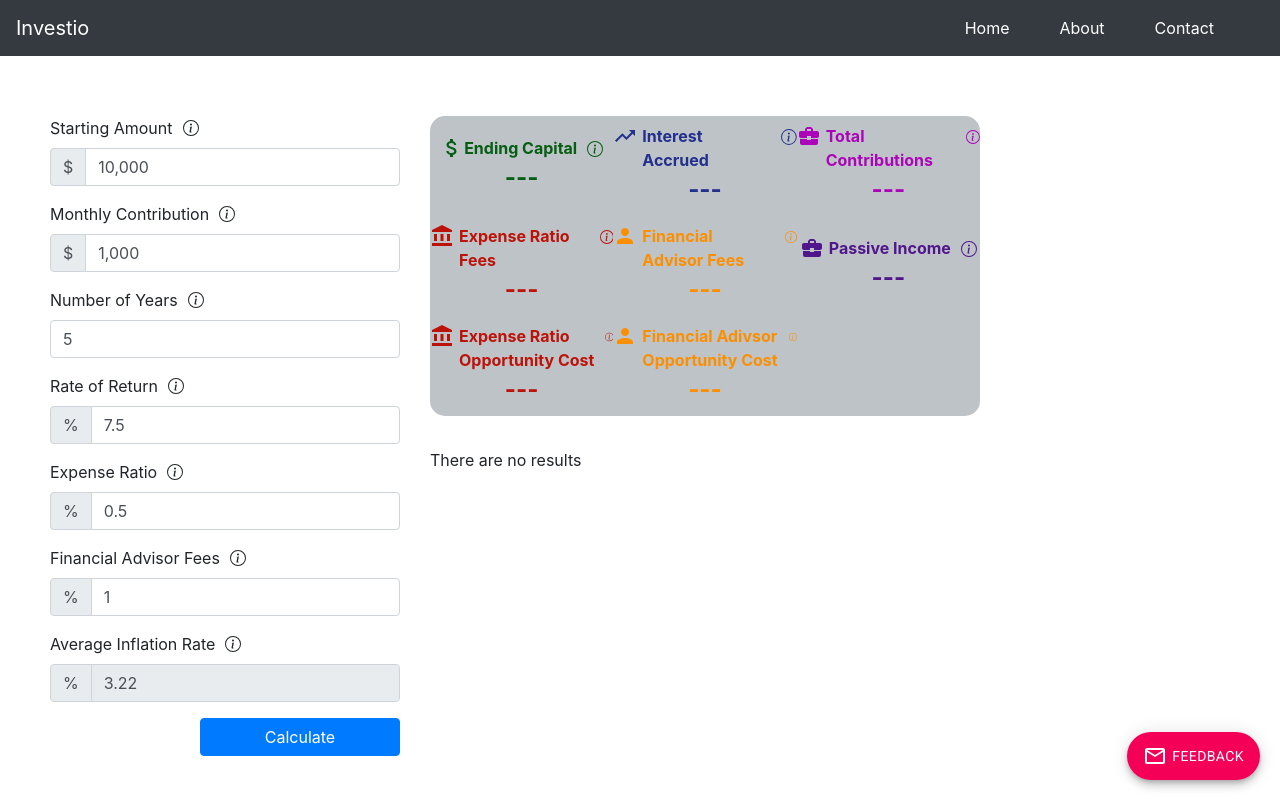
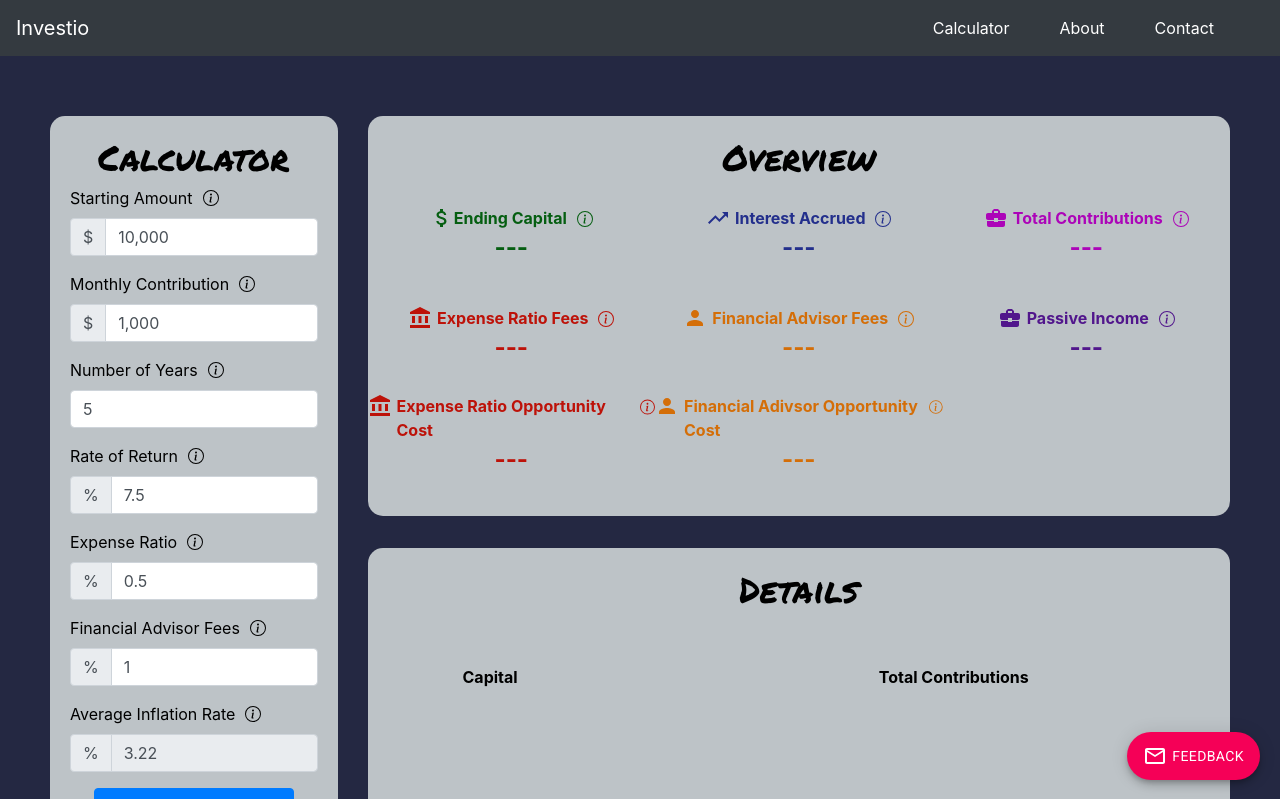
Before and after one commit to scottgibson21/investment-calculator, a React (Create React App) app: page / in a window 1280 px wide. Shown: the top 799 px of the page. Built offline with nearby package versions, Linux system fonts and the light colour scheme.

Commit message:
feat: update theme to dark mode

```diff
--- a/public/index.html
+++ b/public/index.html
@@ -26,7 +26,7 @@
     -->
     <title>Investio</title>
   </head>
-  <body>
+  <body style="background-color: #242842;">
     <noscript>You need to enable JavaScript to run this app.</noscript>
     <div id="root"></div>
   </body>
--- a/src/components/About.js
+++ b/src/components/About.js
@@ -35,9 +35,10 @@ function About() {
 
 const styles = {
   container: {
+    marginTop: 80,
     justifyContent: "center",
     alignItems: "center",
-    border: "solid",
+    border: "none",
     width: 700,
     borderRadius: 25,
     backgroundColor: "#41526e",
--- a/src/components/CalculationChartResult.js
+++ b/src/components/CalculationChartResult.js
@@ -2,18 +2,20 @@ import React from "react";
 import { connect } from "react-redux";
 import Row from "react-bootstrap/Row";
 import Col from "react-bootstrap/Col";
+import Container from "react-bootstrap/Container";
 import NivoCalculationChart from "./NivoCalculationChart";
 
 function CalculationChartResult(props) {
-  const { resultSet } = props;
+  //const { resultSet } = props;
 
-  if (resultSet === undefined) {
-    return <div>There are no results</div>;
-  }
+  // if (resultSet === undefined) {
+  //   return <div></div>;
+  // }
 
   return (
-    <React.Fragment>
-      <Row style={styles.row}>
+    <Container style={styles.mainContainer} fluid>
+      <h2 style={styles.detailsHeader}>Details</h2>
+      <Row style={{ paddingTop: 50, ...styles.row }}>
         <Col style={styles.column}>
           <h2 style={styles.chartHeader}>Capital</h2>
           <NivoCalculationChart chartKey={"capital"} />
@@ -53,16 +55,26 @@ function CalculationChartResult(props) {
           <NivoCalculationChart chartKey={"passiveIncome"} />
         </Col>
       </Row>
-    </React.Fragment>
+    </Container>
   );
 }
 
 const styles = {
   mainContainer: {
+    backgroundColor: "#BDC3C7",
+    borderRadius: "15px",
+    margin: 0,
+    width: "100%",
+    color: "#000000",
     display: "flex",
-    flexDirection: "row",
-    justifyContent: "center",
-    height: 400,
+    flexDirection: "column",
+  },
+  detailsHeader: {
+    fontFamily: "Permanent Marker",
+    fontSize: 35,
+    color: "black",
+    alignSelf: "center",
+    marginTop: 20,
   },
   chartHeader: {
     fontSize: "1rem",
--- a/src/components/CalculationInput.js
+++ b/src/components/CalculationInput.js
@@ -172,7 +172,8 @@ function CalculationInput(props) {
   };
 
   return (
-    <Form style={{ marginTop: 60 }} onSubmit={handleSubmit}>
+    <Form style={styles.form} onSubmit={handleSubmit}>
+      <h2 style={styles.formHeader}>Calculator</h2>
       <Form.Group controlId="formStrartingAmount">
         <Form.Label>Starting Amount</Form.Label>
         <OverlayTrigger
@@ -358,9 +359,22 @@ function CalculationInput(props) {
 }
 
 const styles = {
+  form: {
+    display: "flex",
+    flexDirection: "column",
+    backgroundColor: "#BDC3C7",
+    borderRadius: "15px",
+    marginTop: 60,
+    padding: 20,
+    color: "black",
+  },
+  formHeader: {
+    fontFamily: "Permanent Marker",
+    fontSize: 35,
+    alignSelf: "center",
+  },
   calculateButton: {
-    alignSelf: "right",
-    marginLeft: 150,
+    alignSelf: "center",
     width: 200,
   },
   calculateColumn: {
--- a/src/components/CalculationResultJumbotron.js
+++ b/src/components/CalculationResultJumbotron.js
@@ -10,6 +10,7 @@ import {
 import { connect } from "react-redux";
 import { formatNumberWithCommas } from "../utils/helpers";
 import { InfoCircle } from "react-bootstrap-icons";
+import Row from "react-bootstrap/Row";
 import OverlayTrigger from "react-bootstrap/OverlayTrigger";
 import ToolTip from "react-bootstrap/ToolTip";
 
@@ -20,7 +21,8 @@ function CalculationResultJumbotron(props) {
       style={{
         borderRadius: "15px",
         backgroundColor: "#BDC3C7",
-        height: "300px",
+        width: "100%",
+        height: 400,
         display: "flex",
         flexDirection: "column",
         alignItems: "flex-start",
@@ -28,6 +30,7 @@ function CalculationResultJumbotron(props) {
         marginTop: 60,
       }}
     >
+      <h2 style={styles.overviewHeader}>Overview</h2>
       {/* ROW 1*/}
       <div
         style={{
@@ -139,7 +142,7 @@ function CalculationResultJumbotron(props) {
               : `$${formatNumberWithCommas(props.totalExpenseRatioFees)}`}
           </div>
         </div>
-        <div style={{ ...divStyle, color: "#fc8f00" }}>
+        <div style={{ ...divStyle, color: "#d46e08" }}>
           <div style={inlineDivStyle}>
             <Person style={{ marginRight: "5px" }} />
             <div>Financial Advisor Fees</div>
@@ -224,7 +227,7 @@ function CalculationResultJumbotron(props) {
                 )}`}
           </div>
         </div>
-        <div style={{ ...divStyle, color: "#fc8f00" }}>
+        <div style={{ ...divStyle, color: "#d46e08" }}>
           <div style={inlineDivStyle}>
             <Person style={{ marginRight: "5px" }} />
             <div>Financial Adivsor Opportunity Cost</div>
@@ -253,6 +256,16 @@ function CalculationResultJumbotron(props) {
     </Jumbotron>
   );
 }
+
+const styles = {
+  overviewHeader: {
+    fontFamily: "Permanent Marker",
+    fontSize: 35,
+    color: "black",
+    alignSelf: "center",
+    marginTop: 20,
+  },
+};
 
 const divStyle = {
   width: "100%",
--- a/src/components/Contact.js
+++ b/src/components/Contact.js
@@ -23,7 +23,7 @@ function Contact() {
           <Form.Group controlId="formBasicEmail">
             <Form.Label>Email address</Form.Label>
             <Form.Control type="email" placeholder="Enter email" />
-            <Form.Text className="text-muted">
+            <Form.Text>
               We'll never share your email with anyone else.
             </Form.Text>
           </Form.Group>
@@ -44,6 +44,7 @@ const styles = {
   container: {
     justifyContent: "center",
     alignItems: "center",
+    color: "#FFFFFF",
   },
   contactHeader: {
     marginTop: 75,
--- a/src/components/Dashboard.js
+++ b/src/components/Dashboard.js
@@ -20,7 +20,11 @@ export default function Dashboard() {
                 <CalculationResultJumbotron />
               </Col>
             </Row>
-            <CalculationChartResult />
+            <Row>
+              <Col>
+                <CalculationChartResult />
+              </Col>
+            </Row>
           </Col>
         </Row>
       </Container>
@@ -31,7 +35,8 @@ export default function Dashboard() {
 const styles = {
   container: {
     paddingLeft: 50,
-    paddingRight: 300,
+    paddingRight: 50,
+    color: "#FFFFFF",
   },
   resultsColumn: {
     flex: 3,
--- a/src/components/Navigation.js
+++ b/src/components/Navigation.js
@@ -12,7 +12,7 @@ export default function Navigation() {
       <Nav activeKey="/home" style={{ marginRight: 50 }}>
         <Nav.Item>
           <Link to="/" style={styles.link}>
-            Home
+            Calculator
           </Link>
         </Nav.Item>
         <Nav.Item>
--- a/src/components/NivoCalculationChart.js
+++ b/src/components/NivoCalculationChart.js
@@ -7,7 +7,7 @@ function NivoCalculationChart(props) {
   const { resultSet } = props;
   return (
     <ResponsiveLine
-      data={resultSet[props.chartKey]}
+      data={resultSet === undefined ? [] : resultSet[props.chartKey]}
       margin={{ top: 10, right: 110, bottom: 100, left: 60 }}
       xScale={{ type: "point" }}
       yScale={{
```
